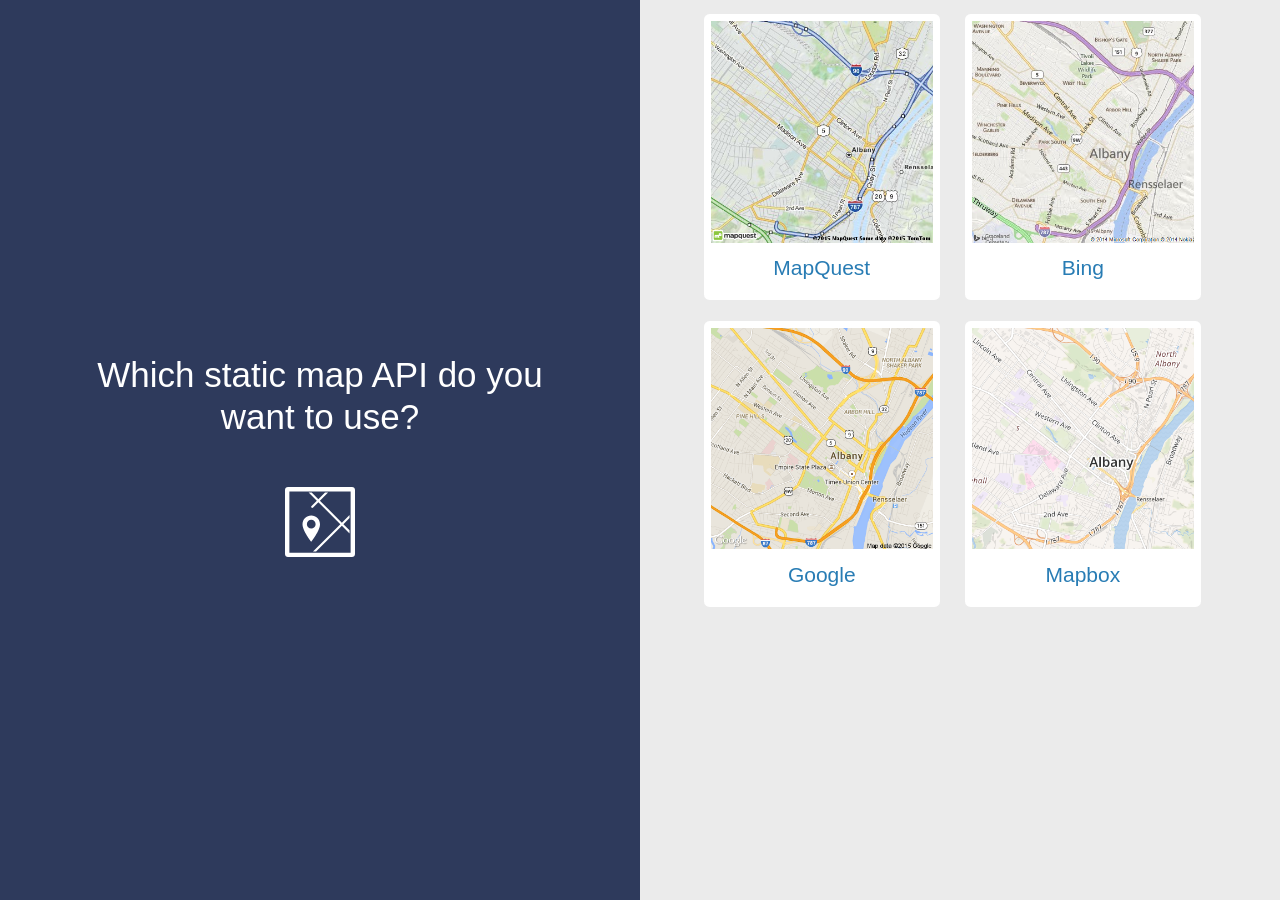
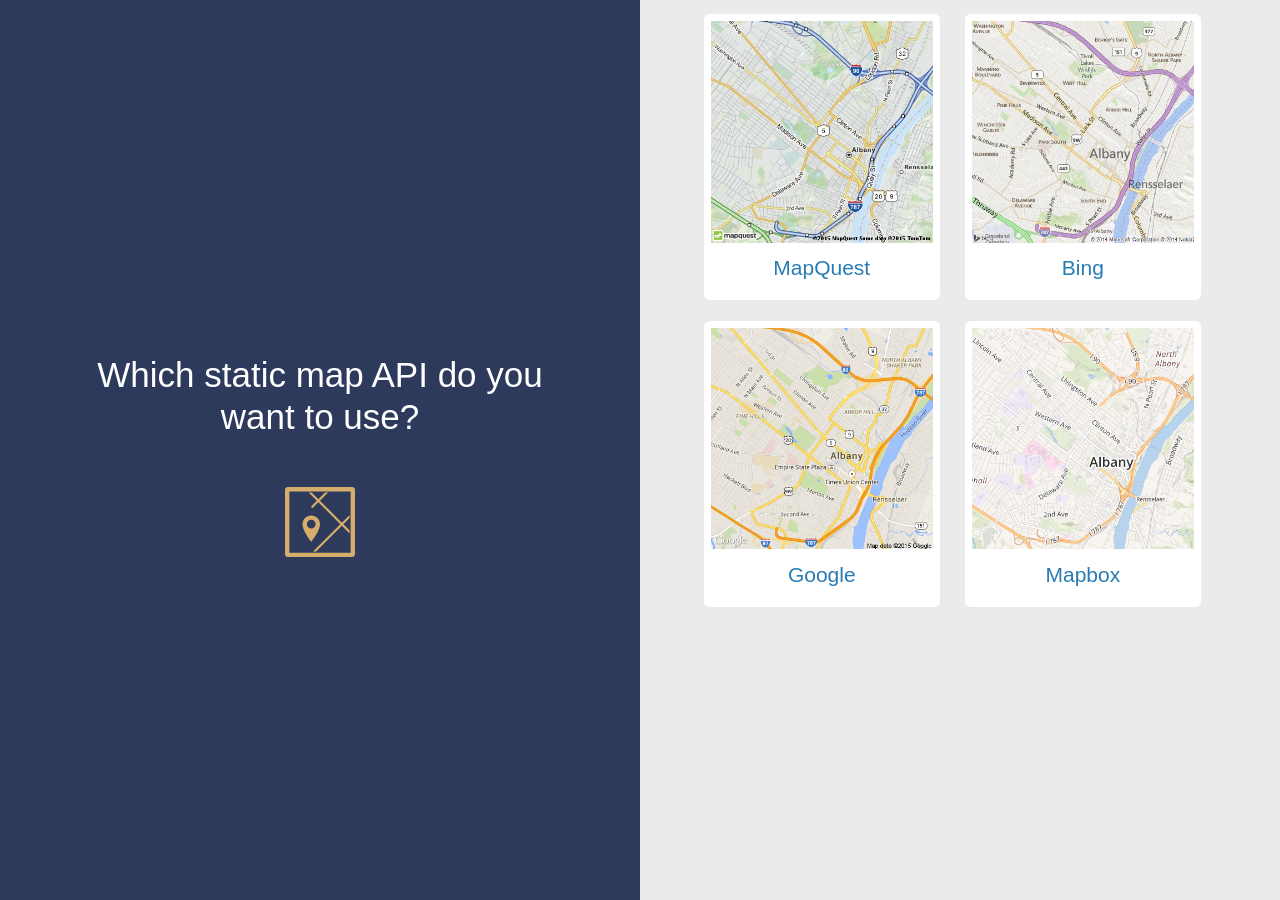
Before and after one commit to katydecorah/staticmapmaker, a Jekyll site: the page built from index.html, in a window 1280 px wide. Built offline with Jekyll 4.4.1, drawn with Linux system fonts in a browser that asks for light colours.

Commit message:
adds fill to svg

```diff
--- a/_sass/_layout.scss
+++ b/_sass/_layout.scss
@@ -65,6 +65,10 @@
     display: block;
     font-size: 2em;
     margin: .5em auto;
+
+    path {
+      fill: $gold;
+    }
 
   }
 
```
